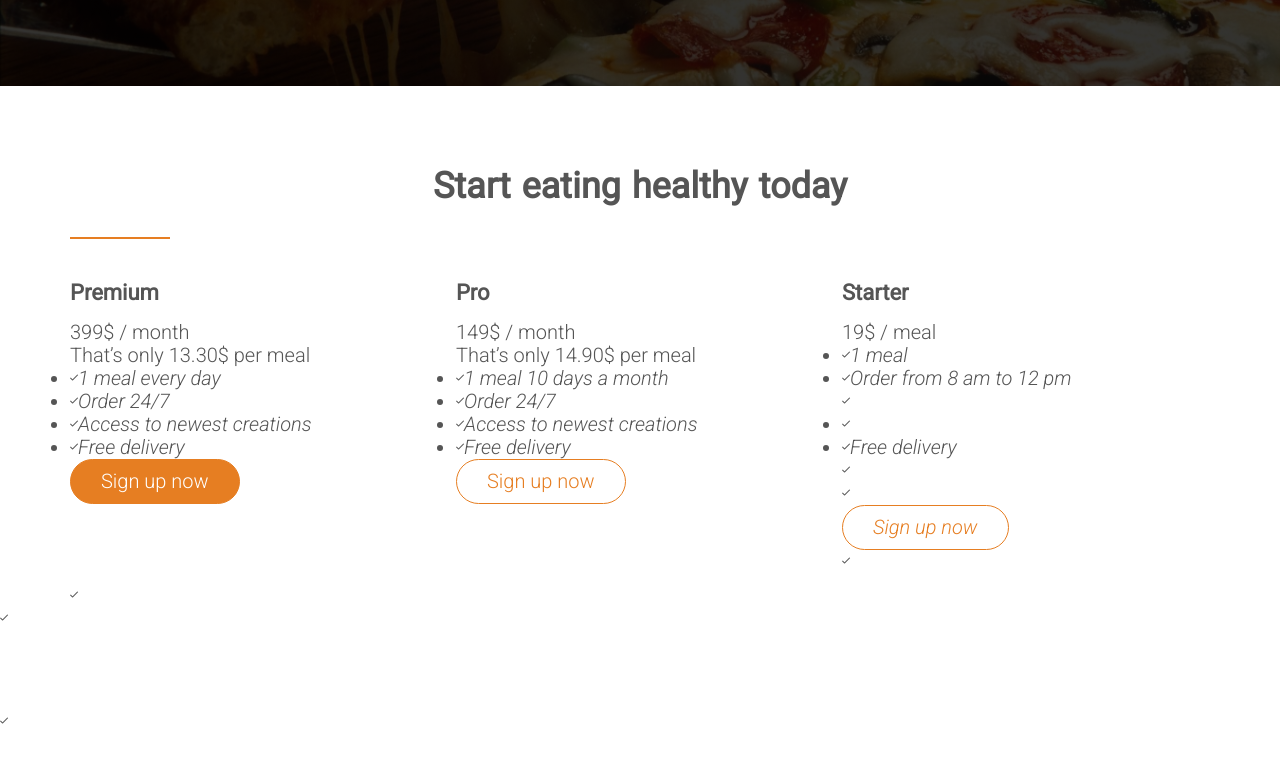
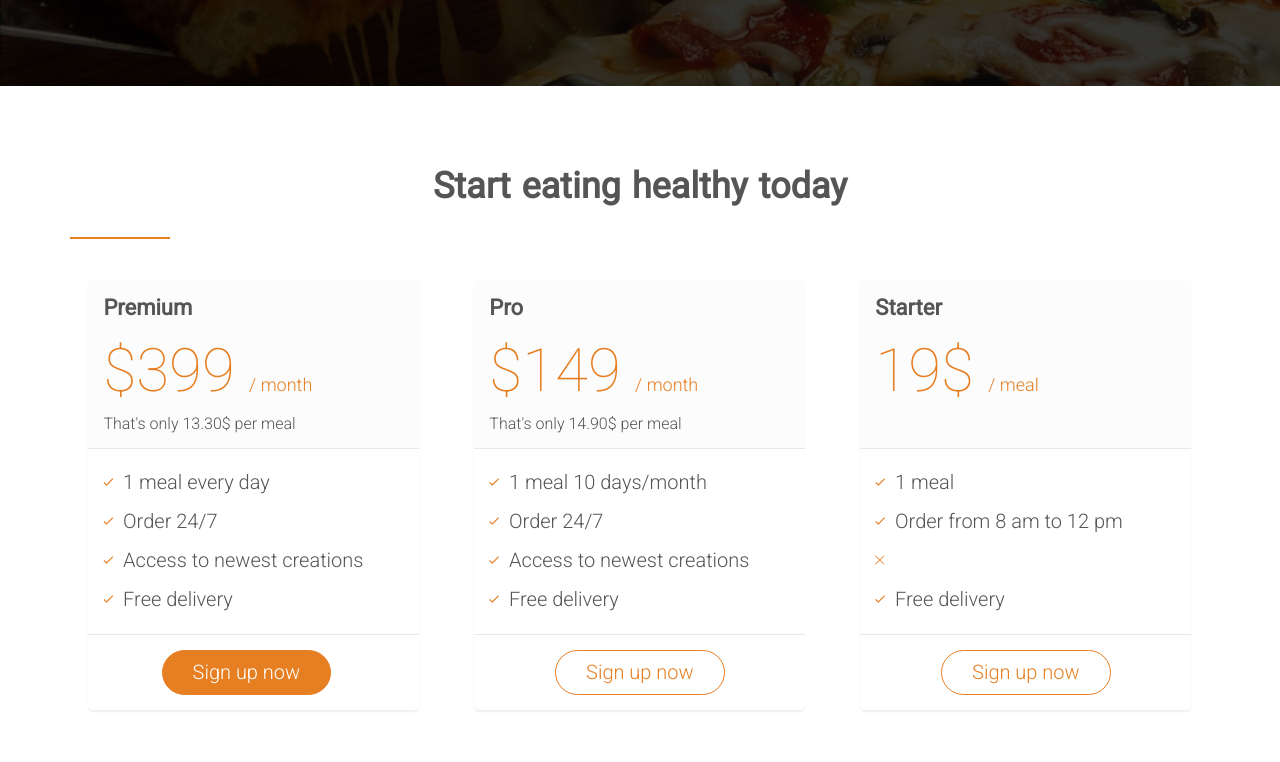
Before and after one commit to gdeluzuriaga/omnifood, a plain HTML site: page index.html in a window 1280 px wide. Shown: the part 4018-4780 px from the top of the page. Before the commit the page ends 4751 px from the top, so only its background shows below. Drawn offline with Linux system fonts and the light colour scheme; files whose address does not match are found by name.

Commit message:
signup form styled

```diff
--- a/index.html
+++ b/index.html
@@ -240,24 +240,24 @@
             </section>
 
 
-            <section class="section-plans">
+            <section class="section-plans js--section-plans" id="plans">
                     <div class="row">
-                    <h2>Start eating healthy today</h2>
+                        <h2>Start eating healthy today</h2>
                     </div>
                     <div class="row">
                         <div class="col span-1-of-3">
-                        <div class="plan-box">
+                            <div class="plan-box js--wp-4">
                                 <div>
                                     <h3>Premium</h3>
-                                <p class="plan-price">399$ / month</p>
-                                <p class="plan-price-meal">That’s only 13.30$ per meal</p>
+                                    <p class="plan-price">$399 <span>/ month</span></p>
+                                    <p class="plan-price-meal">That's only 13.30$ per meal</p>
                                 </div>
                                 <div>
                                     <ul>
-                            <li><i class="ion-ios-checkmark-empty">1 meal every day</i>
-                            <li><i class="ion-ios-checkmark-empty">Order 24/7</i>
-                            <li><i class="ion-ios-checkmark-empty">Access to newest creations</i>
-                            <li><i class="ion-ios-checkmark-empty">Free delivery</i>
+                                        <li><i class="ion-ios-checkmark-empty icon-small"></i>1 meal every day</li>
+                                        <li><i class="ion-ios-checkmark-empty icon-small"></i>Order 24/7</li>
+                                        <li><i class="ion-ios-checkmark-empty icon-small"></i>Access to newest creations</li>
+                                        <li><i class="ion-ios-checkmark-empty icon-small"></i>Free delivery</li>
                                     </ul>
                                 </div>
                                 <div>
@@ -269,15 +269,15 @@
                             <div class="plan-box">
                                 <div>
                                     <h3>Pro</h3>
-                                    <p class="plan-price">149$ / month</p>
-                                    <p class="plan-price-meal">That’s only 14.90$ per meal</p>
+                                    <p class="plan-price">$149 <span>/ month</span></p>
+                                    <p class="plan-price-meal">That's only 14.90$ per meal</p>
                                 </div>
                                 <div>
                                     <ul>
-                                <li><i class="ion-ios-checkmark-empty">1 meal 10 days a month</i>
-                                <li><i class="ion-ios-checkmark-empty">Order 24/7</i>
-                                <li><i class="ion-ios-checkmark-empty">Access to newest creations</i>
-                                <li><i class="ion-ios-checkmark-empty">Free delivery</i>
+                                        <li><i class="ion-ios-checkmark-empty icon-small"></i>1 meal 10 days/month</li>
+                                        <li><i class="ion-ios-checkmark-empty icon-small"></i>Order 24/7</li>
+                                        <li><i class="ion-ios-checkmark-empty icon-small"></i>Access to newest creations</li>
+                                        <li><i class="ion-ios-checkmark-empty icon-small"></i>Free delivery</li>
                                     </ul>
                                 </div>
                                 <div>
@@ -289,15 +289,15 @@
                             <div class="plan-box">
                                 <div>
                                     <h3>Starter</h3>
-                                        <p class="plan-price">19$ / meal</p>
-                                        <p class="plan-price-meal"></p>
+                                    <p class="plan-price">19$ <span>/ meal</span></p>
+                                    <p class="plan-price-meal">&nbsp;</p>
                                 </div>
                                 <div>
                                     <ul>
-                                    <li><i class="ion-ios-checkmark-empty">1 meal</i>
-                                    <li><i class="ion-ios-checkmark-empty">Order from 8 am to 12 pm</li>
-                                    <li><i class="ion-ios-checkmark-empty"></i>
-                                    <li><i class="ion-ios-checkmark-empty">Free delivery</i>
+                                        <li><i class="ion-ios-checkmark-empty icon-small"></i>1 meal</li>
+                                        <li><i class="ion-ios-checkmark-empty icon-small"></i>Order from 8 am to 12 pm</li>
+                                        <li><i class="ion-ios-close-empty icon-small"></i></li>
+                                        <li><i class="ion-ios-checkmark-empty icon-small"></i>Free delivery</li>
                                     </ul>
                                 </div>
                                 <div>
--- a/resources/css/style.css
+++ b/resources/css/style.css
@@ -392,9 +392,9 @@ header {
 /*TESTIMONIALS*/
 /*----------------------------------*/
 
-
 .section-testimonials {
-    background-image: linear-gradient(rgba(0,0,0,0.8),rgba(0,0,0,0.8)),url(img/back-customers.jpg);
+    background-image: -webkit-linear-gradient(rgba(0, 0, 0, 0.8), rgba(0, 0, 0, 0.8)), url(img/back-customers.jpg);
+    background-image: linear-gradient(rgba(0, 0, 0, 0.8), rgba(0, 0, 0, 0.8)), url(img/back-customers.jpg);
     background-size: cover;
     color: #fff;
     background-attachment: fixed;
@@ -405,29 +405,85 @@ blockquote {
     font-style: italic;
     line-height: 145%;
     position: relative;
-    margin-top:40px;
+    margin-top: 40px;
 }
-
-
 
 blockquote:before {
     content: "\201C";
     font-size: 500%;
     display: block;
     position: absolute;
-    top:-5px;
-    left:-5px;
+    top: -5px;
+    left: -5px;
 }
 
 cite {
     font-size: 90%;
-    margin-top:25px;
-    display:block;
+    margin-top: 25px;
+    display: block;
 }
 
 cite img {
     height: 45px;
     border-radius: 50%;
-    margin-right:10px;
-    vertical-align:middle;
+    margin-right: 10px;
+    vertical-align: middle;
 }
+
+
+/* ----------------------------------*/
+/*SIGN UP*/
+/*----------------------------------*/
+--------------------------------------------- */
+
+.section-plans {
+    background-color: #f4f4f4;
+}
+
+.plan-box {
+    background-color: #fff;
+    border-radius: 5px;
+    width: 90%;
+    margin-left: 5%;
+    box-shadow: 0 2px 2px #efefef;
+}
+
+.plan-box div {
+    padding: 15px;
+    border-bottom: 1px solid #e8e8e8;
+}
+
+.plan-box div:first-child {
+    background-color: #fcfcfc;
+    border-top-left-radius: 5px;
+    border-top-right-radius: 5px;
+}
+
+.plan-box div:last-child {
+    text-align: center;
+    border: 0;
+}
+
+.plan-price {
+    font-size: 300%;
+    margin-bottom: 10px;
+    font-weight: 100;
+    color: #e67e22;
+}
+
+.plan-price span {
+    font-size: 30%;
+    font-weight: 300;
+}
+
+.plan-price-meal {
+    font-size: 80%;
+}
+
+.plan-box ul {
+    list-style: none;
+}
+
+.plan-box ul li {
+    padding: 5px 0;
+}
```
Lines whose indentation alone changed are shown as unchanged.
